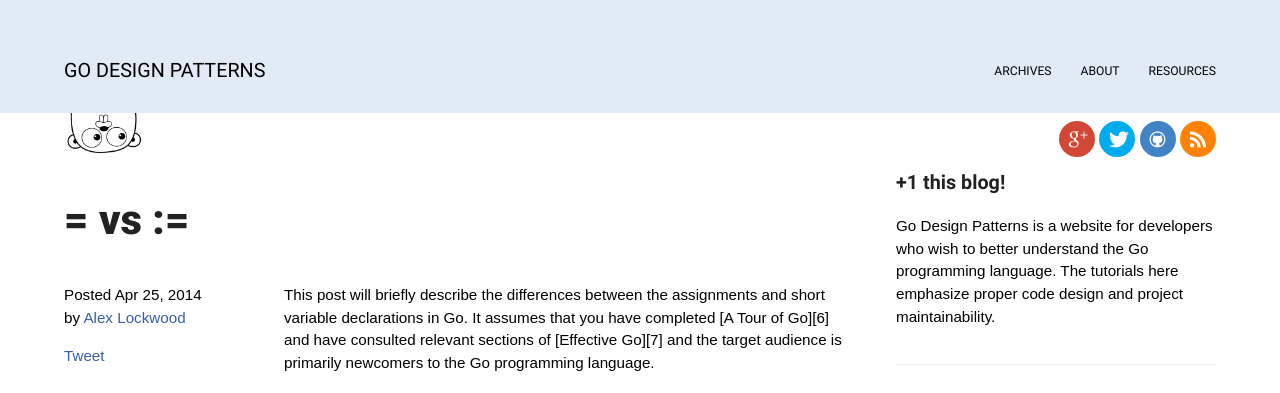
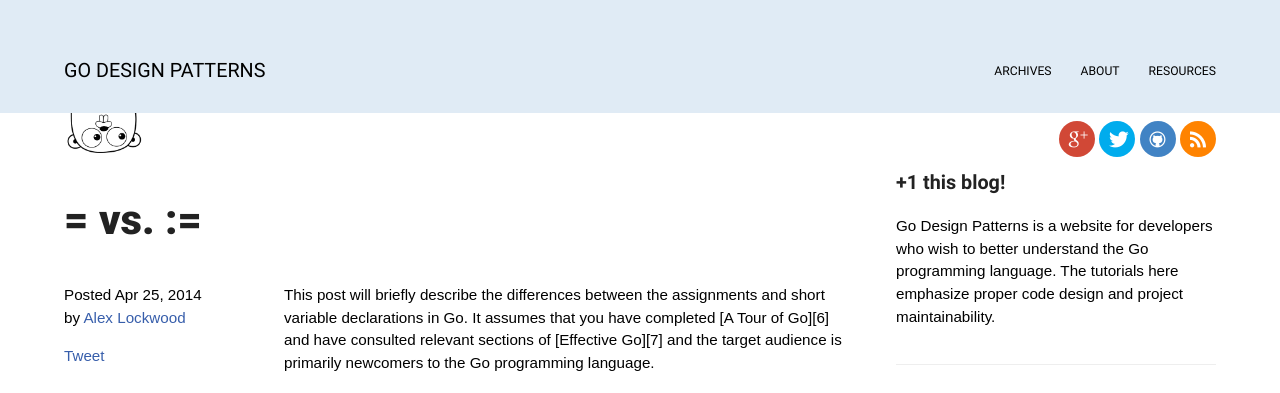
Before and after one commit to alexjlockwood/godesignpatterns, a Jekyll site: the page built from _posts/2014-04-25-assignment-vs-short-variable-declaration.md, in a window 1280 px wide. Shown: the top 393 px of the page. Built offline with Jekyll 4.4.1, drawn with Linux system fonts in a browser that asks for light colours; some web fonts are replaced; Markdown is read by kramdown in place of the engine named in the settings; comment, search, counter and statistics services are not loaded.

```diff
--- a/_posts/2014-04-25-assignment-vs-short-variable-declaration.md
+++ b/_posts/2014-04-25-assignment-vs-short-variable-declaration.md
@@ -1,6 +1,6 @@
 ---
 layout: post
-title: '= vs :='
+title: '= vs. :='
 ---
 This post will briefly describe the differences between
 the assignments and short variable declarations in Go.
```
